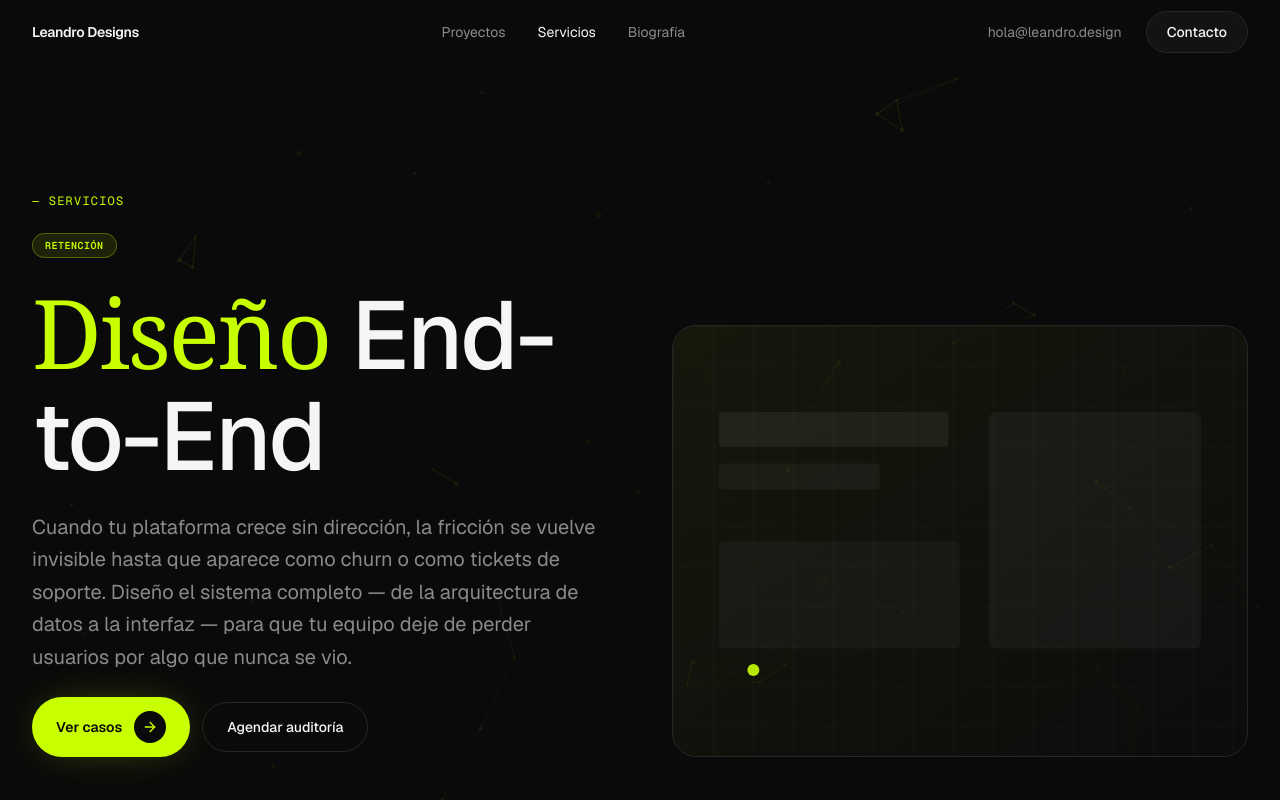
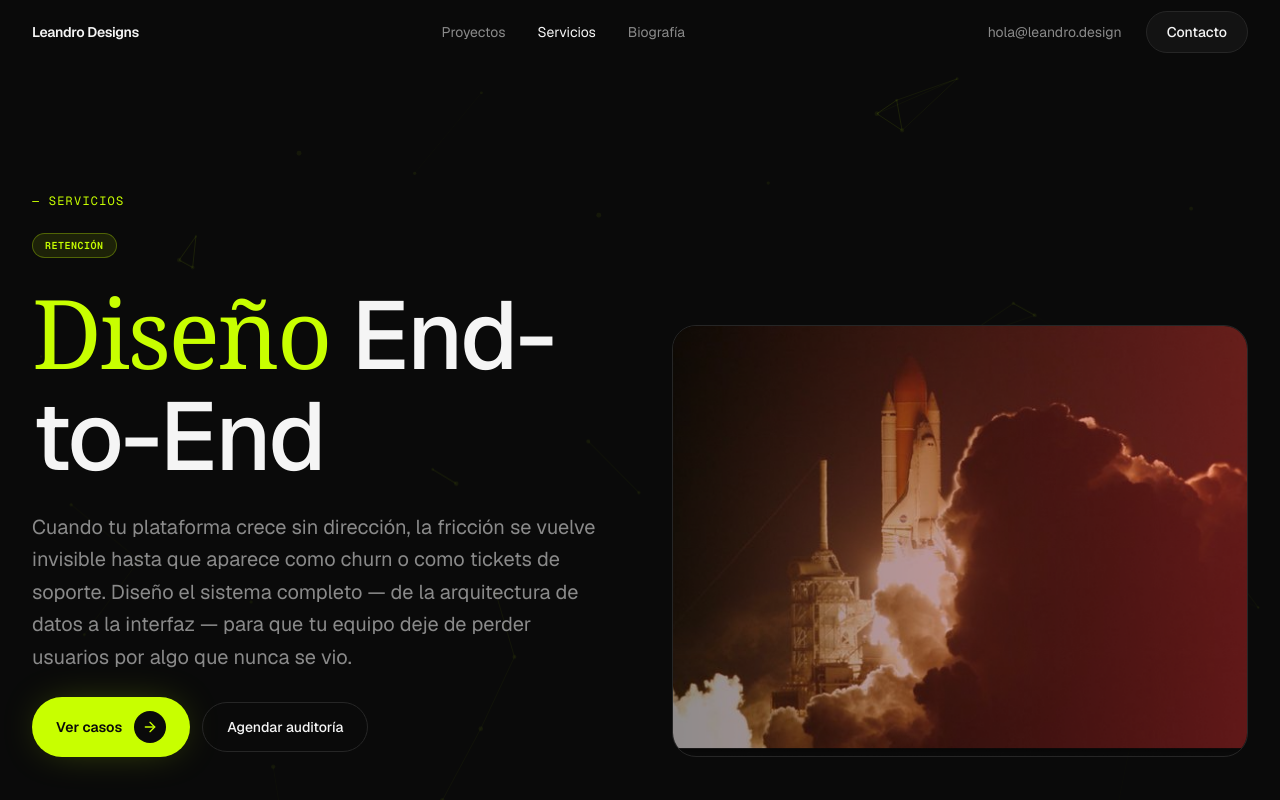
Before and after one commit to leandrodesignux-ux/Leandrobalbian, a Next.js app: page /servicios/diseno-producto-complejo in a window 1280 px wide. Shown: the top 800 px of the page. Built offline with nearby package versions, Linux system fonts and the light colour scheme.

Commit message:
feat: agrega imagen END TO END.png al placeholder del hero de diseno-producto-complejo

```diff
--- a/src/components/sections/DisenoProductoHero.tsx
+++ b/src/components/sections/DisenoProductoHero.tsx
@@ -6,6 +6,7 @@ import { ServiceTabs } from "./ServiceTabs";
 import { PalancaBadge } from "./PalancaTags";
 import { getAccessibleVariants } from "@/lib/motion";
 import { useReducedMotion } from "@/hooks/useReducedMotion";
+import Image from "next/image";
 import { motion } from "framer-motion";
 import { ArrowRight } from "lucide-react";
 
@@ -70,64 +71,15 @@ export function DisenoProductoHero() {
             {/* Right — visual placeholder */}
             <motion.div
               variants={fadeUp}
-              className="relative aspect-[4/3] w-full overflow-hidden rounded-3xl border border-border bg-elevated/30"
+              className="relative aspect-[4/3] w-full overflow-hidden rounded-3xl border border-border"
             >
-              <div className="absolute inset-0 bg-gradient-to-br from-accent/5 to-transparent" />
-              <svg
-                className="absolute inset-0 h-full w-full"
-                xmlns="http://www.w3.org/2000/svg"
-                preserveAspectRatio="none"
-              >
-                <defs>
-                  <pattern
-                    id="producto-grid"
-                    width="40"
-                    height="40"
-                    patternUnits="userSpaceOnUse"
-                  >
-                    <path
-                      d="M 40 0 L 0 0 0 40"
-                      fill="none"
-                      stroke="rgba(255,255,255,0.04)"
-                      strokeWidth="1"
-                    />
-                  </pattern>
-                </defs>
-                <rect width="100%" height="100%" fill="url(#producto-grid)" />
-                <rect
-                  x="8%"
-                  y="20%"
-                  width="40%"
-                  height="8%"
-                  rx="4"
-                  fill="rgba(255,255,255,0.06)"
-                />
-                <rect
-                  x="8%"
-                  y="32%"
-                  width="28%"
-                  height="6%"
-                  rx="4"
-                  fill="rgba(255,255,255,0.04)"
-                />
-                <rect
-                  x="55%"
-                  y="20%"
-                  width="37%"
-                  height="55%"
-                  rx="8"
-                  fill="rgba(255,255,255,0.04)"
-                />
-                <rect
-                  x="8%"
-                  y="50%"
-                  width="42%"
-                  height="25%"
-                  rx="6"
-                  fill="rgba(255,255,255,0.03)"
-                />
-                <circle cx="14%" cy="80%" r="6" fill="#c8ff00" opacity="0.9" />
-              </svg>
+              <Image
+                src="/END TO END.png"
+                alt="Diseño End-to-End"
+                fill
+                className="object-cover"
+                sizes="(max-width: 1024px) 100vw, 50vw"
+              />
             </motion.div>
           </div>
 
```
Also changed, not shown: public/END TO END.png (added).
